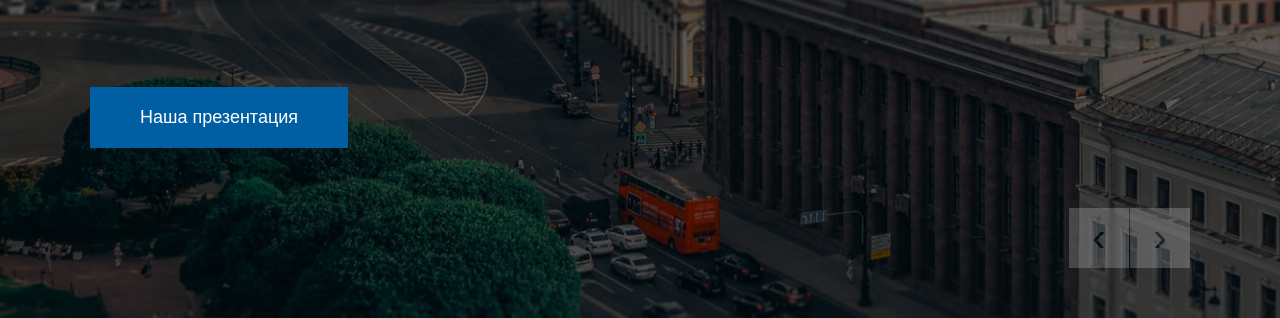
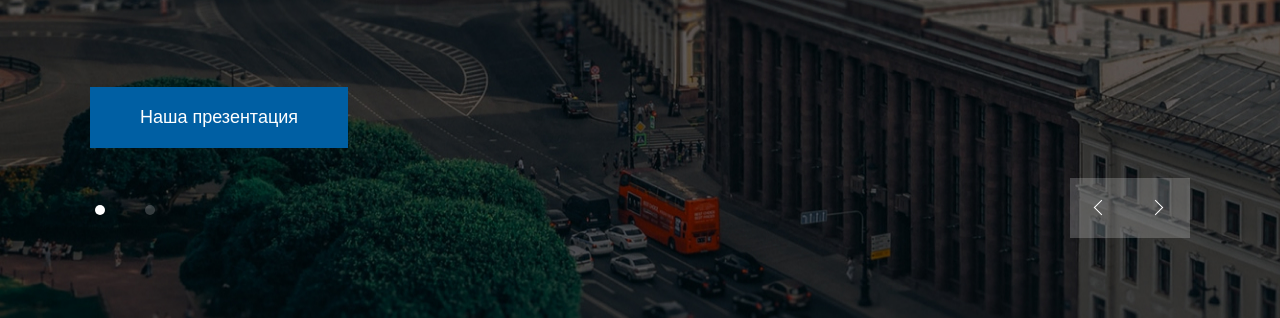
Before and after one commit to thesidorenko/buhOne, a plain HTML site: page index.html in a window 1280 px wide. Shown: the part 409-727 px from the top of the page. Drawn offline with nearby package versions, Linux system fonts and the light colour scheme.

Commit message:
added dots for first slider

```diff
--- a/index.html
+++ b/index.html
@@ -38,6 +38,7 @@
 	<section class="first-screen">
 		<div class="container">
 			<div class="first-slider">
+				<div class="slides">
 					<div class="slider-item">
 						<h1 class="first-title">Бухгалтерские услуги <br> в Санкт-Петербурге</h1>
 						<button class="first-screen-button">Наша презентация</button>
@@ -48,10 +49,10 @@
 					</div>
 				</div>
 				<div class="slider-nav">
-
 					<div class="first-screen-slider">
-					<button class="button-prev">&lsaquo;</button>
-					<button class="button-next">&rsaquo;</button>
+						<button class="button-prev"></button>
+						<button class="button-next"></button>
+					</div>
 				</div>
 			</div>
 		</div>
@@ -143,9 +144,8 @@
 			<div class="slider-nav">
 
 				<div class="slider-clients-button">
-					<button class="button-back-clients">&lsaquo;</button>
-					<button class="button-forward-clients">&rsaquo;
-					</button>
+					<button class="button-back-clients"></button>
+					<button class="button-forward-clients"></button>
 				</div>
 			</div>
 		</div>
@@ -170,11 +170,9 @@
 			</div>
 			<div class="clearfix"></div>
 			<div class="slider-nav">
-
 				<div class="slider-reviews-button">
-					<button class="button-prev-reviews">&lsaquo;</button>
-					<button class="button-next-reviews">&rsaquo;
-					</button>
+					<button class="button-prev-reviews"></button>
+					<button class="button-next-reviews"></button>
 				</div>
 			</div>
 		</div>
@@ -199,8 +197,7 @@
 							<input type="text" placeholder="Иванов"></p>
 						</div>
 						<p class="data-form">Сообщение</p>
-						<textarea name="text" placeholder="Ваше сообщение">
-						</textarea>
+						<textarea name="text" placeholder="Ваше сообщение"></textarea>
 					</form>
 					<button class="footer-button">Отправить сообщение</button>
 				</div>
--- a/js/main.js
+++ b/js/main.js
@@ -1,5 +1,7 @@
 
-$('.first-slider').slick({
+$('.first-slider .slides').slick({
+	dots: true,
+	appendDots: $('.first-slider .slider-nav'),
 	infinite: true, // цикличная карусель
 	slidesToShow: 1,
 	slidesToScroll: 1,
--- a/styles/main.css
+++ b/styles/main.css
@@ -99,34 +99,102 @@ body {
 	border: none;
 	margin-top: 50px;
 	cursor: pointer;
-	margin-bottom: 120px;
 }
 
 .button-prev,
-.button-next {
+.button-next,
+.button-back-clients,
+.button-forward-clients,
+.button-prev-reviews,
+.button-next-reviews {
 	width: 60px;
 	height: 60px;
 	color: #000;
 	font-size: 40px;
 	border: none;
 	cursor: pointer;
-	background: #FFF;
-	opacity: 0.2
+	background: rgba(0, 95, 163, 0.2);
+	padding: 0;
 }
 
-.button-prev {
-	margin-right: -3px;
+.button-prev,
+.button-back-clients,
+.button-prev-reviews {
+	margin-right: -4px;
 }
 
-.button-prev:active,
-.button-next:active {
-	opacity: 0.4;
+.button-prev:hover,
+.button-next:hover,
+.button-back-clients:hover,
+.button-forward-clients:hover,
+.button-prev-reviews:hover,
+.button-next-reviews:hover {
+	background: rgba(0, 95, 163);
 }
 
-.slider-nav {
-	position: absolute;
-	right: 0;
-	bottom: 0px;
+.button-prev:before,
+.button-next:before,
+.button-back-clients:before,
+.button-forward-clients:before,
+.button-prev-reviews:before,
+.button-next-reviews:before {
+	content: '';
+	display: block;
+	border: 1px solid #fff;
+	width: 10px;
+	height: 10px;
+	border-right: none;
+	border-bottom: none;
+	transform: rotate(-45deg);
+	margin: 0 26px;
+}
+
+.button-next:before,
+.button-forward-clients:before,
+.button-next-reviews:before {
+	transform: rotate(135deg);
+	margin: 0 20px;
+}
+
+.button-prev,
+.button-next {
+	background: rgba(255, 255, 255, 0.2);
+}
+
+.button-prev:hover,
+.button-next:hover {
+	background: rgba(255, 255, 255, 0.4);
+}
+
+.first-slider .slider-nav {
+	display: flex;
+	flex-direction: row-reverse;
+	justify-content: space-between;
+	align-items: center;
+}
+
+.first-slider .slick-dots {
+	position: initial;
+	width: auto;
+}
+
+.first-slider .slick-dots li {
+	margin: 0 30px 0 0;
+}
+
+.first-slider .slick-dots li button:before {
+	content: '';
+	position: initial;
+	display: block;
+	background: #fff;
+	width: 10px;
+	height: 10px;
+	opacity: 0.2;
+	border-radius: 50%;
+}
+
+.first-slider .slick-dots li.slick-active button:before {
+	opacity: 1;
 }
 
 .services {
@@ -260,22 +328,6 @@ body {
 	justify-content: space-between;
 }
 
-.button-back-clients,
-.button-forward-clients {
-	background: #005FA3;
-	opacity: 0.2;
-	color: #fff;
-	border: none;
-	width: 60px;
-	height: 60px;
-	font-size: 40px;
-	cursor: pointer;
-}
-
-.button-back-clients {
-	margin-right: -4px;
-}
-
 .clients-item-slider {
 	margin-bottom: 40px;
 }
@@ -315,21 +367,6 @@ body {
 	padding-bottom: 100px;
 }
 
-.button-prev-reviews,
-.button-next-reviews {
-	background: #005FA3;
-	opacity: 0.2;
-	color: #fff;
-	border: none;
-	width: 60px;
-	height: 60px;
-	font-size: 40px;
-	cursor: pointer;
-}
-
-.button-prev-reviews {
-	margin-right: -4px;
-}
 
 .footer {
 	background: url(../images/footer-screen.jpg);
```
Lines whose indentation alone changed are shown as unchanged.
